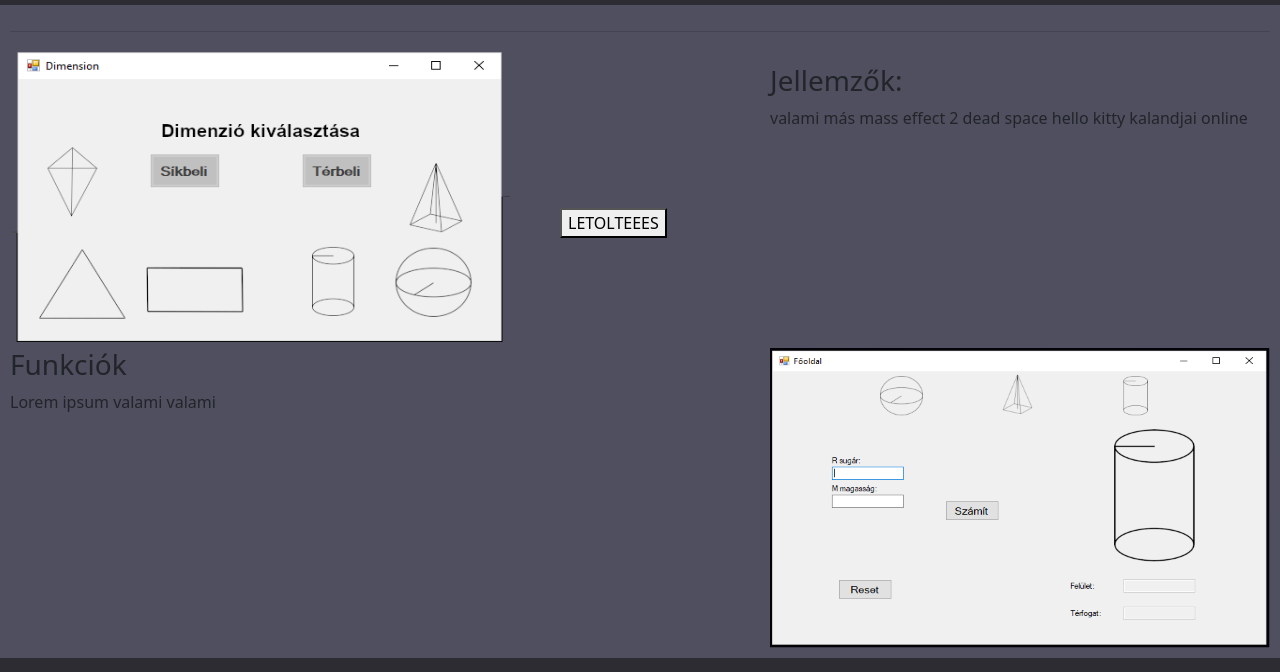
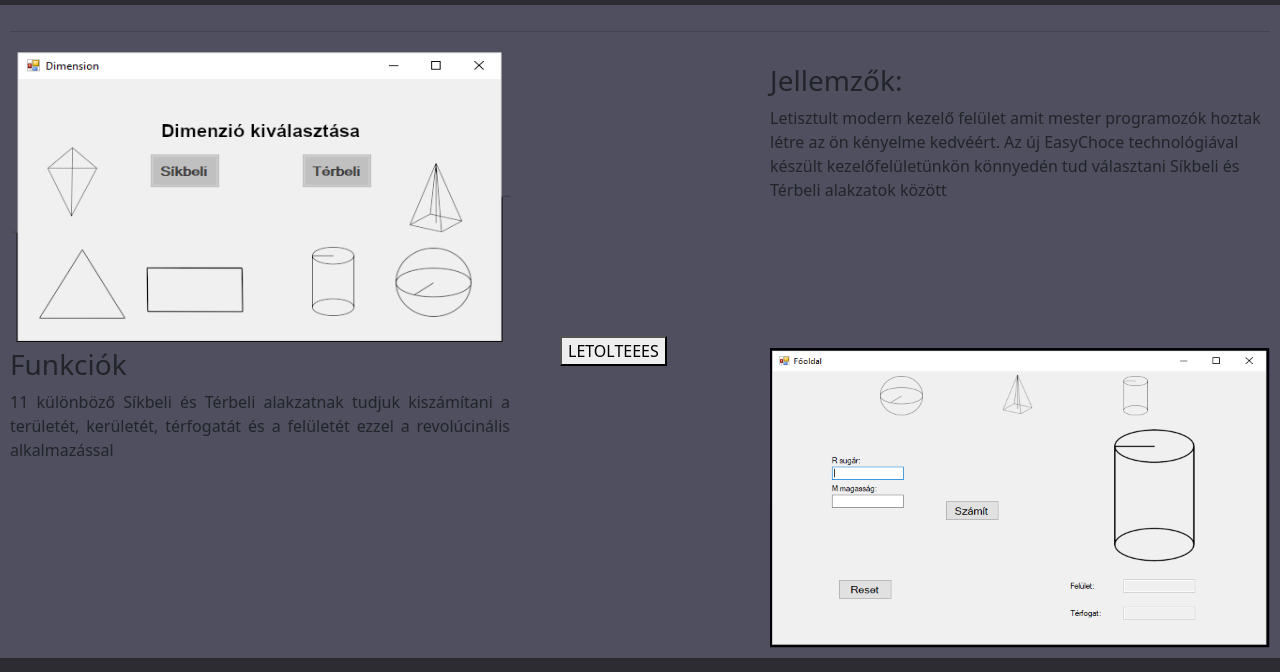
Before and after one commit to Korell0/masterplan, a plain HTML site: page Weboldalak/index.html in a window 1280 px wide. Both pictures are taken after a click on the link "Program". Shown: the part 121-793 px from the top of the page. Drawn offline with Linux system fonts and the light colour scheme.

Commit message:
Szoveg feltoltese

```diff
--- a/Weboldalak/css/app.css
+++ b/Weboldalak/css/app.css
@@ -73,7 +73,7 @@ span {
   .kozepe {
        grid-area: kozepe;
        align-items: center;
-       margin-top: 100%;
+       margin-top: 180%;
 
 }
 
--- a/Weboldalak/js/controllers/programCtrl.js
+++ b/Weboldalak/js/controllers/programCtrl.js
@@ -1,8 +1,8 @@
 app.controller('programCtrl', function($scope) {
 
-    $scope.bemutat1 = "Lorem ipsum valami valami";
+    $scope.bemutat1 = "11 különböző Síkbeli és Térbeli alakzatnak tudjuk kiszámítani a területét, kerületét, térfogatát és a felületét ezzel a revolúcinális alkalmazással";
 
-    $scope.bemutat2 = "valami más mass effect 2 dead space hello kitty kalandjai online";
+    $scope.bemutat2 = "Letisztult modern kezelő felület amit mester programozók hoztak létre az ön kényelme kedvéért. Az új EasyChoce technológiával készült kezelőfelületünkön könnyedén tud választani Síkbeli és Térbeli alakzatok között";
 
     $scope.alapkep1 = "../Grafikus tervek/Program/Program_kezdofelulet.png";
     $scope.alapkep2 = "../Grafikus tervek/Program/Program Főoldal/Térbeli/Henger/Henger.png";
```
